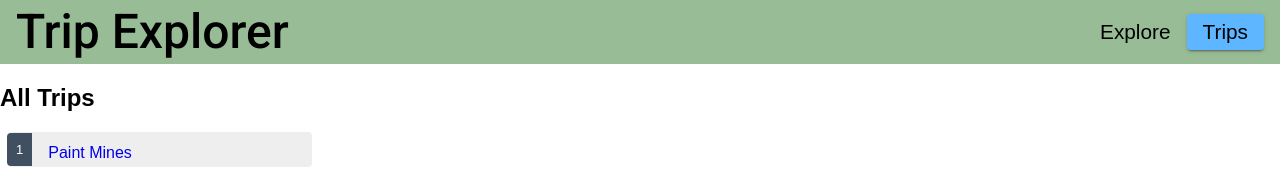
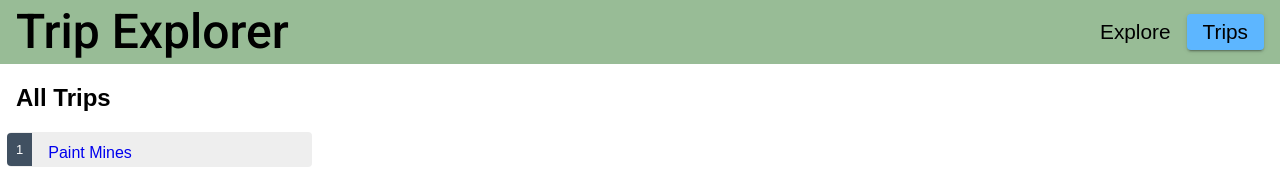
Before and after one commit to jonathanbae/trip-frontend, an Angular app: page /trips in a window 1280 px wide. Shown: the top 174 px of the page. Built offline with nearby package versions, Linux system fonts and the light colour scheme; a web font is replaced by a local one.

Commit message:
initial trip stuff

```diff
--- a/src/app/components/navigation/navigation.component.scss
+++ b/src/app/components/navigation/navigation.component.scss
@@ -30,10 +30,6 @@ h1 {
   display: none;
 }
 
-router-outlet {
-  height: 100vw;
-}
-
 @media screen and (min-width: 960px) {
   mat-sidenav-container {
     display: none;
--- a/src/app/components/trips/trips.component.html
+++ b/src/app/components/trips/trips.component.html
@@ -1,4 +1,4 @@
-<h2>All Trips</h2>
+<h2 class="trips-header">All Trips</h2>
 <ul class="trips">
   <li *ngFor="let trip of trips">
     <a routerLink="/trips/{{trip.id}}">
--- a/src/app/components/trips/trips.component.scss
+++ b/src/app/components/trips/trips.component.scss
@@ -1,3 +1,7 @@
+.trips-header {
+  margin-left: 16px;
+}
+
 .trips {
   margin: 0 0 2em 0;
   list-style-type: none;
```
